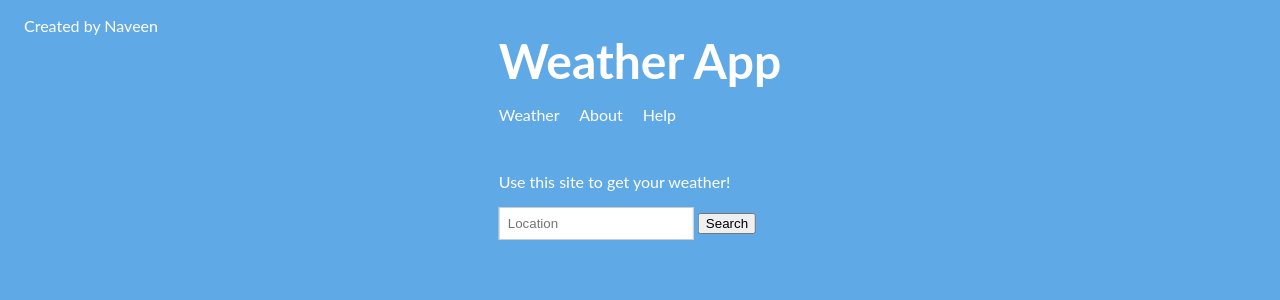
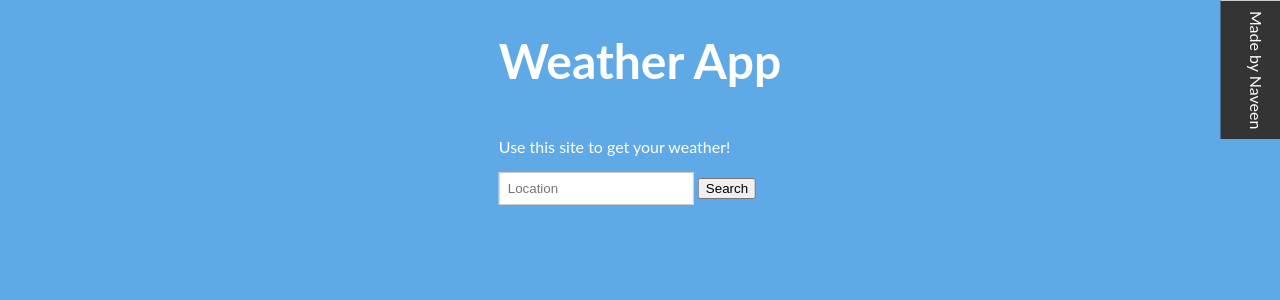
Before and after one commit to NaveenKharwar/nodejs-course, a Node server app: page / in a window 1280 px wide. Shown: the top 300 px of the page. Run offline with Node 20, Linux system fonts and the light colour scheme; some libraries are stand-ins or nearby versions.

Commit message:
:lipstick:: imporve header and footer

```diff
--- a/weather-app-ui/templates/partials/footer.hbs
+++ b/weather-app-ui/templates/partials/footer.hbs
@@ -1,3 +1,3 @@
-<footer>
-	<p>Created by {{name}}</p>
+<footer class="footer">
+	<div class="credit"><p>Made by {{name}}</p></div>
 </footer>
--- a/weather-app-ui/templates/partials/header.hbs
+++ b/weather-app-ui/templates/partials/header.hbs
@@ -1,6 +1,3 @@
 <header>
 	<h1>{{title}}</h1>
-	<a href="/">Weather</a>
-	<a href="/about">About</a>
-	<a href="/help">Help</a>
 </header>
```
